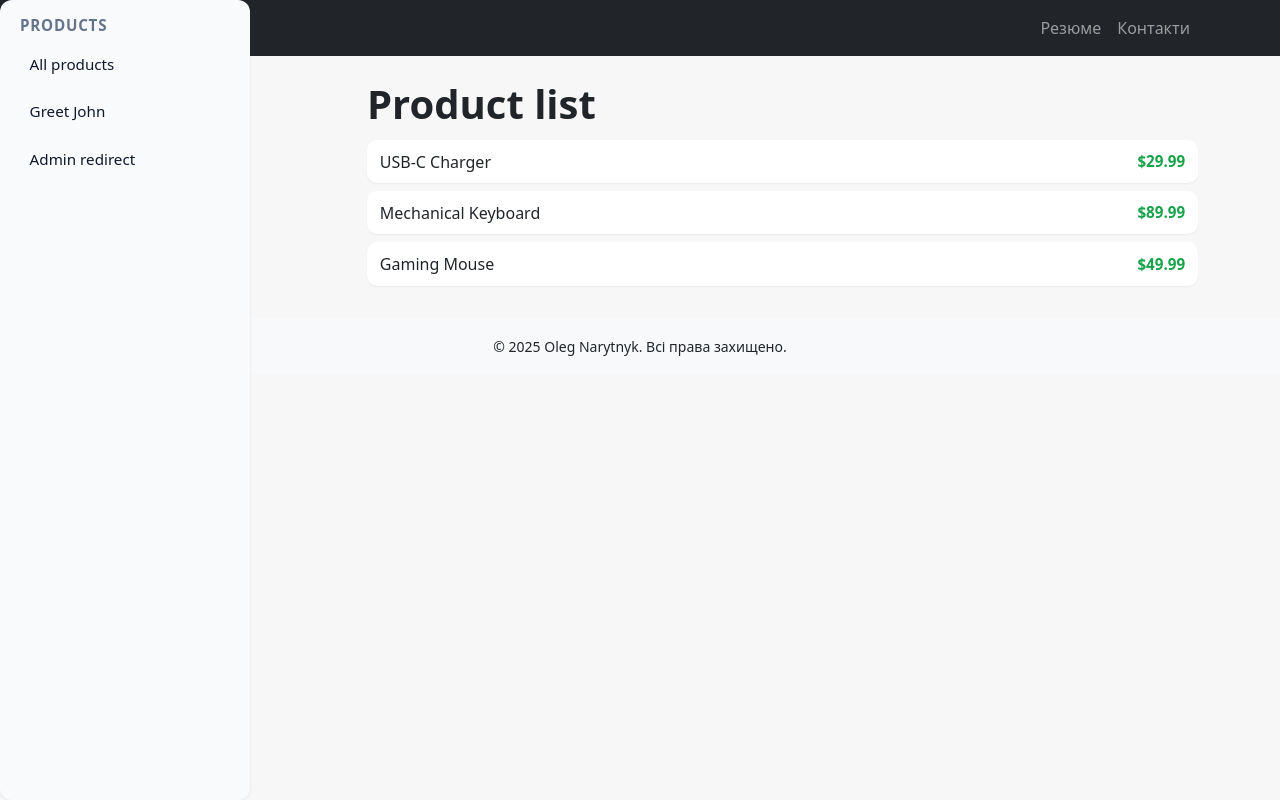
After one commit to OlegNarytnyk/flask-app-lab, a Flask app: page /products/ in a window 1280 px wide. The commit adds this page. Run offline with Flask 3, Linux system fonts and the light colour scheme.

Commit message:
Final commit: added products blueprint, templates, styles, and unit tests for products

```diff
--- a/app/__init__.py
+++ b/app/__init__.py
@@ -3,8 +3,9 @@ from flask import Flask
 app = Flask(__name__)
 
 
-# імпортуємо звичайні маршрути (резюме, контакти)
 from . import views
 from .users import users_bp
+from .products import products_bp
 
 app.register_blueprint(users_bp, url_prefix="/users")
+app.register_blueprint(products_bp, url_prefix="/products")
--- /dev/null
+++ b/app/products/templates/products/products.html
@@ -0,0 +1,29 @@
+{% extends "base.html" %}
+
+{% block title %}Products{% endblock %}
+
+{% block content %}
+<div class="row">
+    <div class="col-md-3">
+        <div class="sidebar">
+            <h5 class="sidebar-title">Products</h5>
+            <ul class="sidebar-nav">
+                <li><a href="{{ url_for('products.list_products') }}">All products</a></li>
+                <li><a href="{{ url_for('users.greetings', name='John', age=30) }}">Greet John</a></li>
+                <li><a href="{{ url_for('users.admin') }}">Admin redirect</a></li>
+            </ul>
+        </div>
+    </div>
+    <div class="col-md-9">
+        <h1>Product list</h1>
+        <ul class="product-list">
+            {% for p in products %}
+                <li class="product-item">
+                    <span class="product-name">{{ p.name }}</span>
+                    <span class="product-price">${{ "%.2f"|format(p.price) }}</span>
+                </li>
+            {% endfor %}
+        </ul>
+    </div>
+</div>
+{% endblock %}
--- /dev/null
+++ b/app/products/views.py
@@ -0,0 +1,12 @@
+from flask import render_template
+from . import products_bp
+
+
+@products_bp.route("/")
+def list_products():
+    products = [
+        {"name": "USB-C Charger", "price": 29.99},
+        {"name": "Mechanical Keyboard", "price": 89.99},
+        {"name": "Gaming Mouse", "price": 49.99},
+    ]
+    return render_template("products/products.html", products=products)
--- a/app/static/css/styles.css
+++ b/app/static/css/styles.css
@@ -1,4 +1,3 @@
-/* ======= BASE STYLES ======= */
 
 body {
     font-family: system-ui, -apple-system, BlinkMacSystemFont, "Segoe UI", sans-serif;
@@ -6,26 +5,24 @@ body {
     background: #f7f7f7;
 }
 
-/* Заголовки */
+
 h1, h2, h3 {
     margin-bottom: 0.75rem;
     font-weight: 600;
 }
 
-/* Фото в резюме */
+
 .resume-photo {
     max-width: 200px;
     border-radius: 10px;
     margin-bottom: 1rem;
 }
 
-/* Секції резюме */
 section {
     padding-bottom: 0.75rem;
     border-bottom: 1px solid #eee;
 }
 
-/* ======= SIDEBAR ======= */
 
 .sidebar {
     width: 250px;
@@ -71,14 +68,10 @@ section {
     background: #1abc9c;
 }
 
-/* ======= MAIN CONTENT AREA ======= */
-
 .main-content {
     margin-left: 270px;
     padding: 2rem;
 }
-
-/* ======= MOBILE VERSION ======= */
 
 @media (max-width: 768px) {
 
@@ -97,3 +90,88 @@ section {
         max-width: 150px;
     }
 }
+
+
+.sidebar {
+    background: #f8fafc;
+    border-radius: 12px;
+    padding: 1rem 1.25rem;
+    box-shadow: 0 1px 3px rgba(15, 23, 42, 0.08);
+    margin-bottom: 1.5rem;
+}
+
+.sidebar-title {
+    font-size: 0.95rem;
+    font-weight: 600;
+    letter-spacing: 0.05em;
+    text-transform: uppercase;
+    color: #64748b;
+    margin-bottom: 0.75rem;
+}
+
+.sidebar-nav {
+    list-style: none;
+    padding: 0;
+    margin: 0;
+}
+
+.sidebar-nav li + li {
+    margin-top: 0.4rem;
+}
+
+.sidebar-nav a {
+    display: block;
+    padding: 0.4rem 0.6rem;
+    border-radius: 8px;
+    text-decoration: none;
+    font-size: 0.95rem;
+    color: #0f172a;
+    transition: background 0.15s ease, color 0.15s ease, transform 0.1s ease;
+}
+
+.sidebar-nav a:hover {
+    background: #e0f2fe;
+    color: #0c4a6e;
+    transform: translateX(2px);
+}
+
+
+.product-list {
+    list-style: none;
+    padding: 0;
+    margin: 0;
+}
+
+.product-item {
+    display: flex;
+    justify-content: space-between;
+    align-items: center;
+    padding: 0.6rem 0.8rem;
+    border-radius: 10px;
+    background: #ffffff;
+    box-shadow: 0 1px 2px rgba(15, 23, 42, 0.06);
+    margin-bottom: 0.5rem;
+}
+
+.product-name {
+    font-weight: 500;
+}
+
+.product-price {
+    font-weight: 600;
+    color: #16a34a;
+    font-size: 0.95rem;
+}
+
+
+@media (max-width: 768px) {
+    .product-item {
+        flex-direction: column;
+        align-items: flex-start;
+        gap: 0.25rem;
+    }
+
+    .sidebar {
+        margin-bottom: 1rem;
+    }
+}
--- a/app/templates/resume.html
+++ b/app/templates/resume.html
@@ -1,4 +1,5 @@
 {% extends "base.html" %}
+{% block title %}{{ page_title }}{% endblock %}
 
 {% block content %}
 <div class="row">
--- a/app/users/templates/users/hi.html
+++ b/app/users/templates/users/hi.html
@@ -6,7 +6,6 @@ Greeting Page
 
 {% block content %}
 
-<!-- Vertical navigation (only for this page) -->
 <nav class="nav flex-column bg-light p-3 mb-3 rounded border">
     <ul class="list-unstyled">
         <li class="mb-2">
--- a/app/users/views.py
+++ b/app/users/views.py
@@ -1,6 +1,5 @@
-# app/users/views.py
 from flask import render_template, request, redirect, url_for
-from . import users_bp   # імпортуємо blueprint з __init__.py
+from . import users_bp
 
 @users_bp.route("/hi/<string:name>")
 def greetings(name):
--- a/run.py
+++ b/run.py
@@ -12,6 +12,6 @@ def resume():
 def contacts():
     return render_template("contacts.html", title="Контакти")
 
-
+from app import app
 if __name__ == "__main__":
     app.run(debug=True)
```
Also changed, not shown: app/products/__init__.py (added, +10 -0 lines), app/users/__init__.py (+3 -5 lines), app/views.py (+9 -6 lines), tests/test_products_bp.py (added, +32 -0 lines), tests/test_users_bp.py (added, +32 -0 lines), 1 other file.
